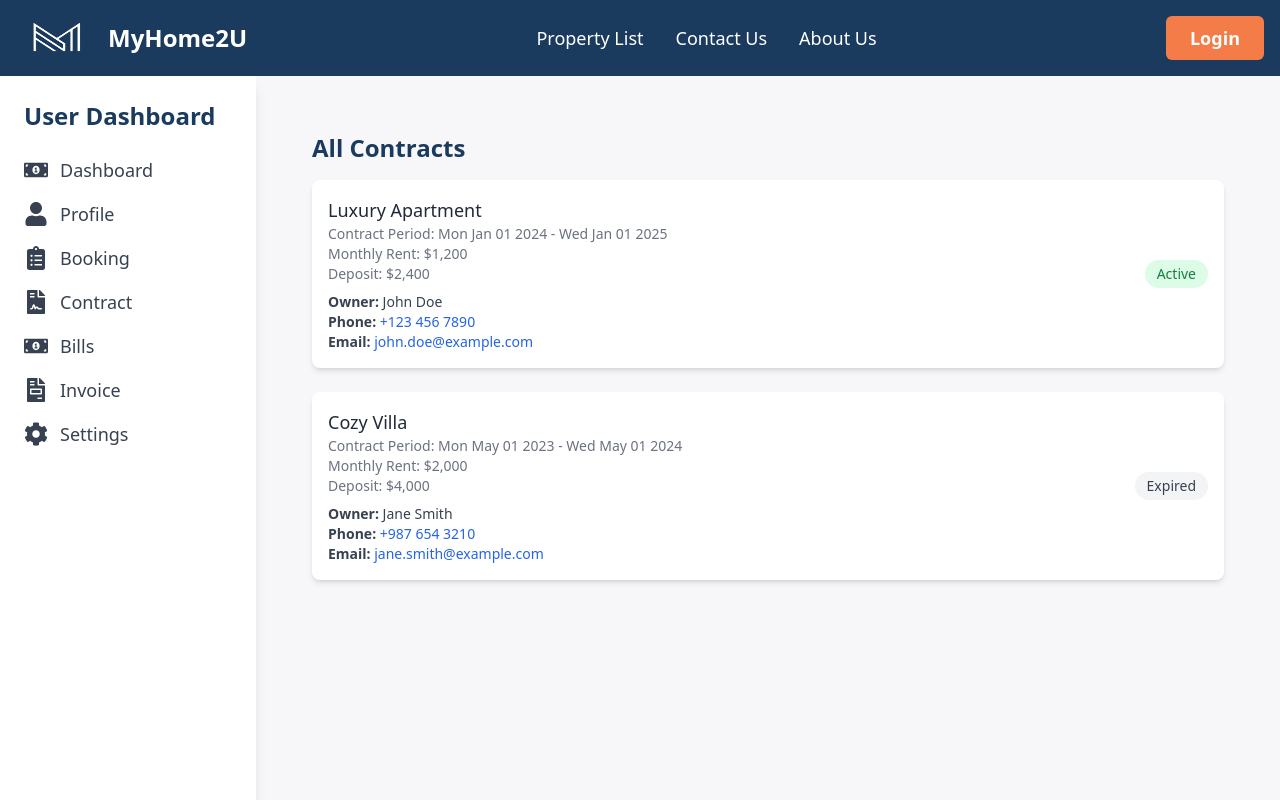
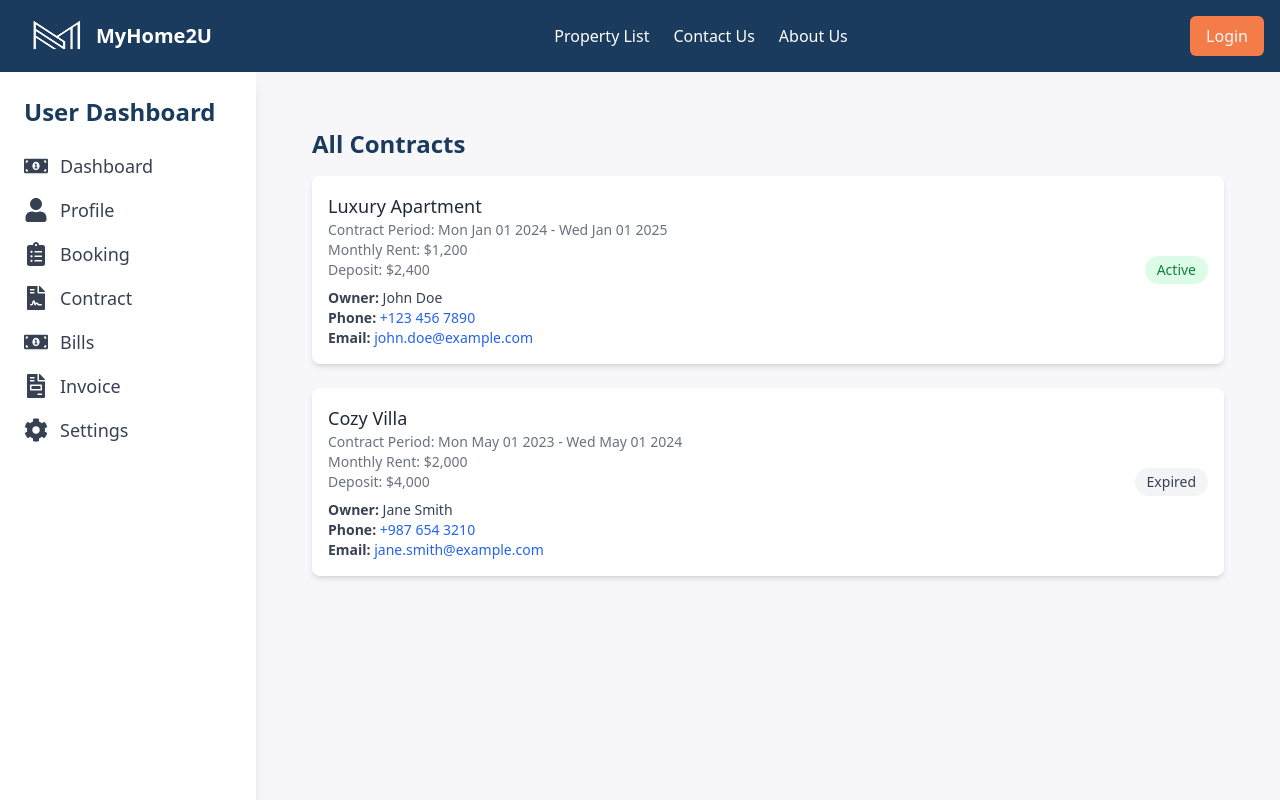
Before and after one commit to Nucmaan/m2u, a Next.js app: page /user/contract in a window 1280 px wide. Shown: the top 800 px of the page. Built offline with nearby package versions, Linux system fonts and the light colour scheme.

Commit message:
little update
little update

```diff
--- a/components/Navbar.js
+++ b/components/Navbar.js
@@ -13,51 +13,42 @@ const Navbar = () => {
   return (
     <nav
       style={{ backgroundColor: "#1A3B5D" }}
-      className="text-white p-4 shadow-md z-50 transition-all duration-300"
+      className="text-white p-4 shadow-md z-50"
     >
       <div className="container mx-auto flex items-center justify-between">
-        {/* Logo and Branding */}
-        <div className="flex items-center space-x-3">
+        <div className="flex items-center ">
           <img src="/logo.png" alt="MyHome2U Logo" className="h-10 w-20" />
           <Link href={"/"} className="text-white hover:text-[#F47C48]">
-            <span className="text-2xl font-extrabold">MyHome2U</span>
+            <span className="text-xl font-bold">MyHome2U</span>
           </Link>
         </div>
 
-        {/* Desktop Links */}
-        <div className="hidden md:flex space-x-8">
+        <div className="hidden md:flex space-x-6">
           <Link
             href="/listings"
-            className="text-lg font-medium text-white hover:text-[#F47C48] transition duration-300"
+            className="text-white hover:text-[#F47C48]"
           >
             Property List
           </Link>
-          <Link
-            href="/contact"
-            className="text-lg font-medium text-white hover:text-[#F47C48] transition duration-300"
-          >
+          <Link href="/contact" className="text-white hover:text-[#F47C48]">
             Contact Us
           </Link>
-          <Link
-            href="/about"
-            className="text-lg font-medium text-white hover:text-[#F47C48] transition duration-300"
-          >
+          <Link href="/about" className="text-white hover:text-[#F47C48]">
             About Us
           </Link>
         </div>
 
-        {/* Login Button */}
         <div className="hidden md:flex items-center space-x-4">
           <Link href="/login">
             <button
-              className="px-6 py-2 text-lg font-semibold rounded-md bg-[#F47C48] text-white hover:bg-[#F57C42] transition-all duration-300"
+              className="px-4 py-2 rounded-md"
+              style={{ backgroundColor: "#F47C48", color: "#F7F7F9" }}
             >
               Login
             </button>
           </Link>
         </div>
 
-        {/* Mobile Menu Button */}
         <div className="md:hidden">
           <button onClick={toggleMobileMenu} className="text-white">
             {isMobileMenuOpen ? <FaTimes size={24} /> : <FaBars size={24} />}
@@ -65,34 +56,34 @@ const Navbar = () => {
         </div>
       </div>
 
-      {/* Mobile Menu */}
       {isMobileMenuOpen && (
-        <div className="md:hidden bg-[#1A3B5D] p-6 space-y-6 transition-all duration-300">
-          <div className="flex flex-col items-center space-y-4">
+        <div className="md:hidden bg-[#1A3B5D]">
+          <div className="flex flex-col items-center space-y-4 py-4">
             <Link
               href="/listings"
-              className="text-lg font-medium text-white hover:text-[#F47C48] transition duration-300"
+              className="text-white hover:text-[#F47C48]"
               onClick={toggleMobileMenu}
             >
               Property List
             </Link>
             <Link
               href="/contact"
-              className="text-lg font-medium text-white hover:text-[#F47C48] transition duration-300"
+              className="text-white hover:text-[#F47C48]"
               onClick={toggleMobileMenu}
             >
               Contact Us
             </Link>
             <Link
               href="/about"
-              className="text-lg font-medium text-white hover:text-[#F47C48] transition duration-300"
+              className="text-white hover:text-[#F47C48]"
               onClick={toggleMobileMenu}
             >
               About Us
             </Link>
             <Link href="/login" onClick={toggleMobileMenu}>
               <button
-                className="px-6 py-2 text-lg font-semibold rounded-md bg-[#F47C48] text-white hover:bg-[#F57C42] transition-all duration-300"
+                className="px-4 py-2 rounded-md"
+                style={{ backgroundColor: "#F47C48", color: "#F7F7F9" }}
               >
                 Login
               </button>
```
Also changed, not shown: components/Footer.js (+3 -4 lines).
